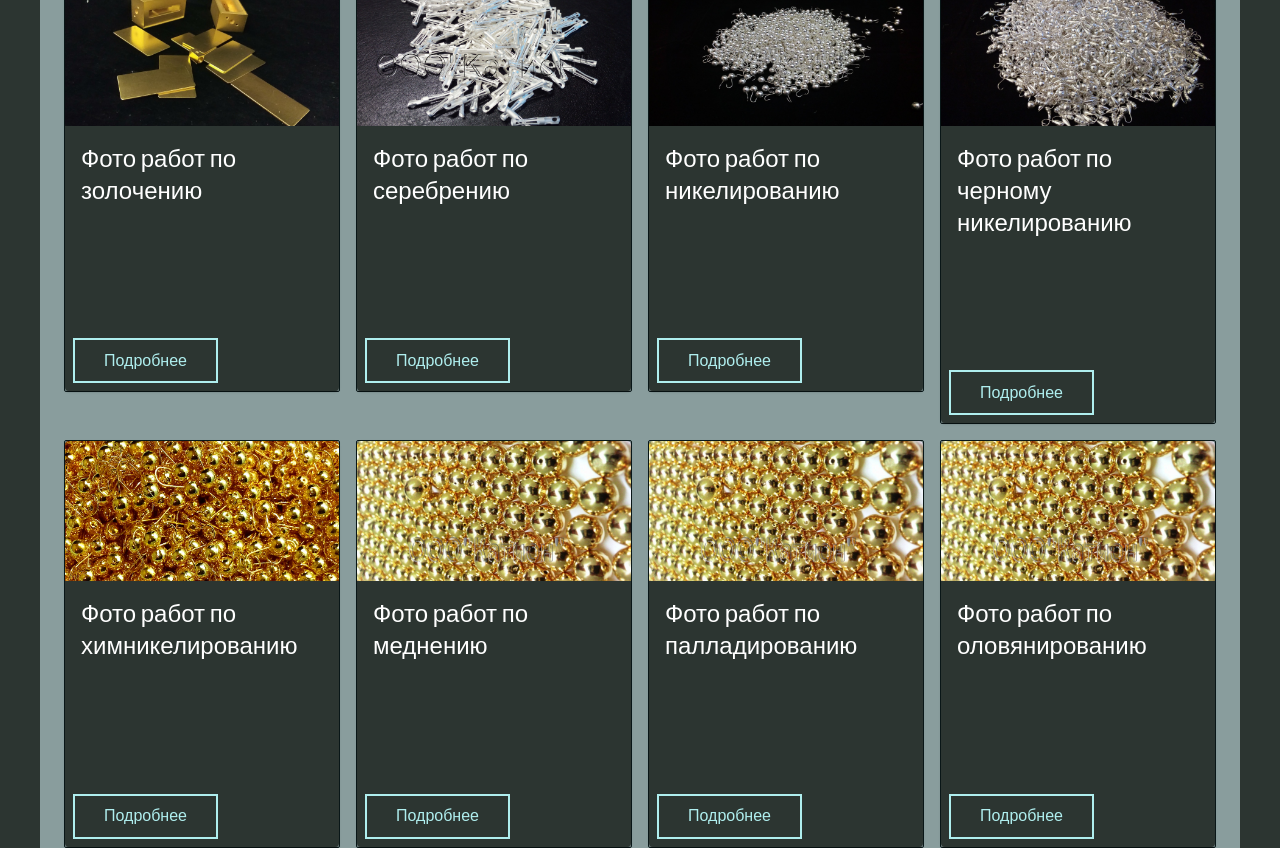
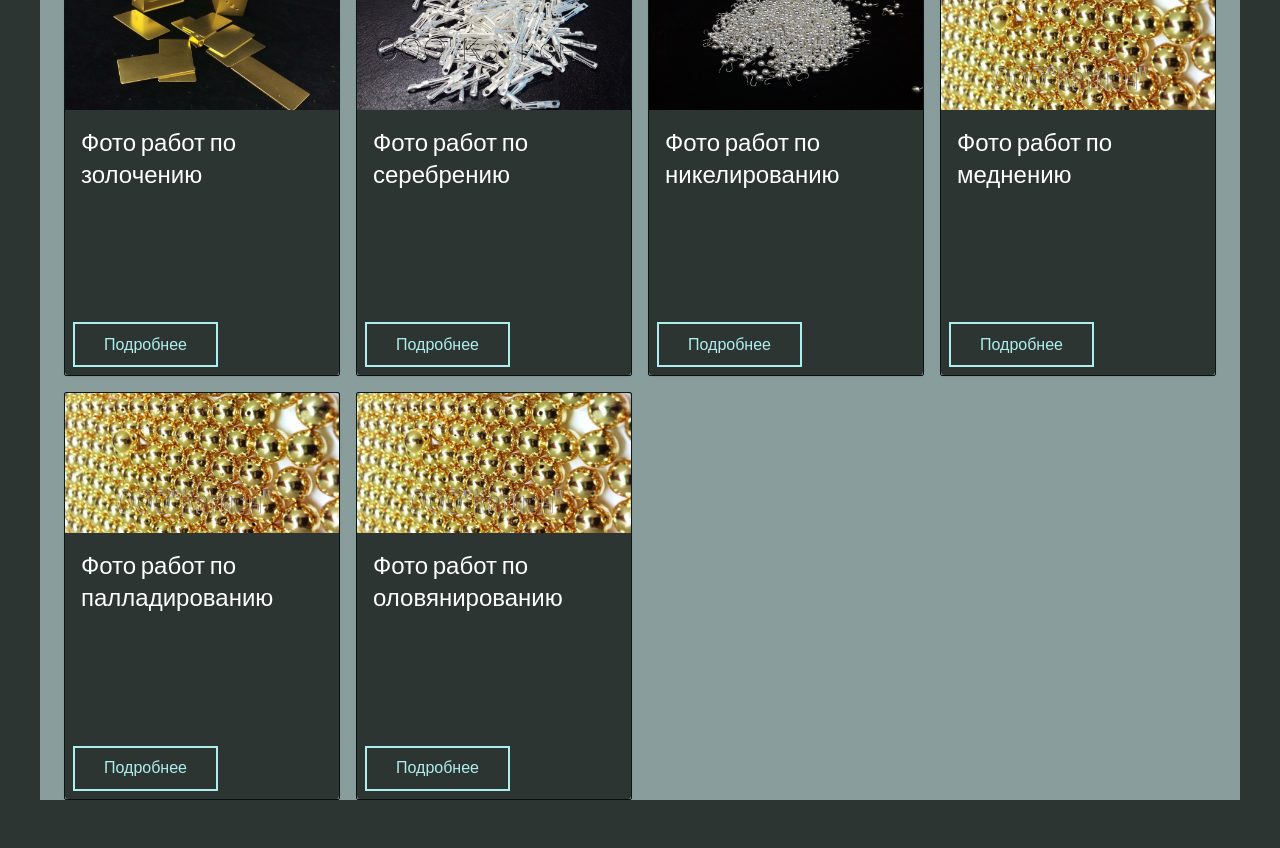
Before and after one commit to anna-shatilova/kation, a React (Create React App) app: page /gallery in a window 1280 px wide. Shown: the part 300-1148 px from the top of the page. After the commit the page ends 1100 px from the top, so only its background shows below. Built offline with nearby package versions, Linux system fonts and the light colour scheme.

Commit message:
Create styles App folder (mui and scss)

```diff
--- a/src/App.js
+++ b/src/App.js
@@ -1,42 +1,17 @@
 import { AppRoutes } from './routes/Routes';
 import { Header } from './components/header/Header';
-// import { GalleryFotoGold } from './pages/gallery-foto-gold/GalleryFotoGold';
-// import { Gallery } from './pages/gallery/gallery';
 import { Mainpage } from './pages/mainpage/mainpage';
-import './App.css';
-import { ThemeProvider, createTheme } from '@mui/material';
+import './styles/App.css';
+import { ThemeProvider } from '@mui/material';
+import { theme } from './styles/material-ui/themeMui';
 
 function App() {
-  const theme = createTheme({
-    typography: {
-      fontFamily: ['Lato', 'sans-serif'].join(','),
-    },
-    palette: {
-      background: {
-        wrap: '#899D9D',
-        card: '#2C3531',
-      },
-      // text: {
-      //   primary: '#173A5E',
-      //   secondary: '#46505A',
-      // },
-      // action: {
-      //   active: '#001E3C',
-      // },
-      // success: {
-      //   dark: '#009688',
-      // },
-    },
-  });
-
   return (
     <div className="App">
       <ThemeProvider theme={theme}>
         <Header />
         <AppRoutes>
           <Mainpage />
-          {/* <Gallery /> */}
-          {/* <GalleryFotoGold /> */}
         </AppRoutes>
       </ThemeProvider>
     </div>
--- a/src/pages/gallery/Gallery.jsx
+++ b/src/pages/gallery/Gallery.jsx
@@ -16,7 +16,7 @@ import { serviceGallery } from '../../utilities/serviceGallery';
 
 export const Gallery = () => {
   return (
-    <Container sx={{ mt: 2, bgcolor: 'background.wrap' }}>
+    <Container sx={{ bgcolor: 'background.wrap', width: '100%' }}>
       <Breadcrumbs separator="›" aria-label="breadcrumb" sx={{ pt: 2 }}>
         <Link underline="hover" color="inherit" href="/">
           Главная
--- a/src/routes/Routes.jsx
+++ b/src/routes/Routes.jsx
@@ -2,7 +2,7 @@ import { Routes, Route } from 'react-router-dom';
 import { Mainpage } from '../pages/mainpage/mainpage';
 import { GalleryFotoGold } from '../pages/gallery-foto-gold/GalleryFotoGold';
 import { NotFound } from '../pages/NotFound/NotFound';
-import { Gallery } from '../pages/gallery/gallery';
+import { Gallery } from '../pages/gallery/Gallery';
 
 export const AppRoutes = () => {
   return (
--- /dev/null
+++ b/src/styles/App.scss
@@ -0,0 +1,14 @@
+@import '../../src/utilities/_colors/_colors';
+
+.wrapper {
+  background-color: $background;
+  width: 100%;
+  height: 2000px;
+}
+
+.wrap {
+  margin-top: 200px;
+  width: 100%;
+  height: 2300px;
+  background-color: $colorOfSilver;
+}
--- /dev/null
+++ b/src/styles/material-ui/themeMui.js
@@ -0,0 +1,23 @@
+import { createTheme } from "@mui/material";
+
+export const theme = createTheme({
+    typography: {
+      fontFamily: ['Lato', 'sans-serif'].join(','),
+    },
+    palette: {
+      background: {
+        wrap: '#899D9D',
+        card: '#2C3531',
+      },
+      // text: {
+      //   primary: '#173A5E',
+      //   secondary: '#46505A',
+      // },
+      // action: {
+      //   active: '#001E3C',
+      // },
+      // success: {
+      //   dark: '#009688',
+      // },
+    },
+  });
--- a/src/utilities/serviceGallery.js
+++ b/src/utilities/serviceGallery.js
@@ -16,28 +16,17 @@ export const serviceGallery = [
   },
   {
     id: 4,
-      name: 'Фото работ по черному никелированию',
-      url: '/img/gallery/slide11.jpg',
-    },
-    {
-      id: 5,
-      name: 'Фото работ по химникелированию',
-      url: '/img/gallery/slide12.jpg',
-    },
-    {
-      id: 6,
     name: 'Фото работ по меднению',
     url: '/img/gallery/slide20.jpg',
   },
   {
-      id: 7,
+    id: 5,
     name: 'Фото работ по палладированию',
     url: '/img/gallery/slide20.jpg',
   },
   {
-      id: 8,
+    id: 6,
     name: 'Фото работ по оловянированию',
     url: '/img/gallery/slide20.jpg',
   },
-
 ];
```
Also changed, not shown: src/App.scss (deleted, +0 -14 lines), src/styles/App.css (renamed from src/App.css), 2 other files (tests, documents, lock files or other folders). Lines whose indentation alone changed are shown as unchanged.
